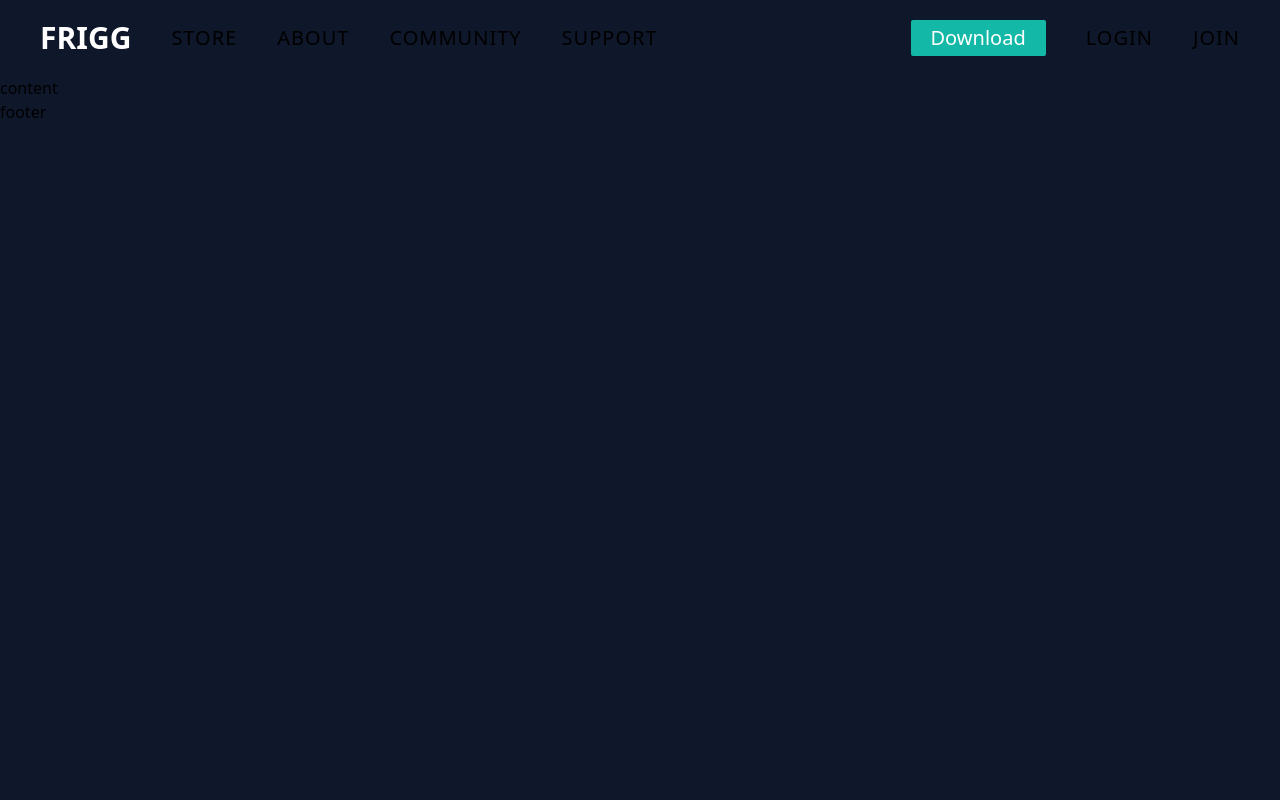
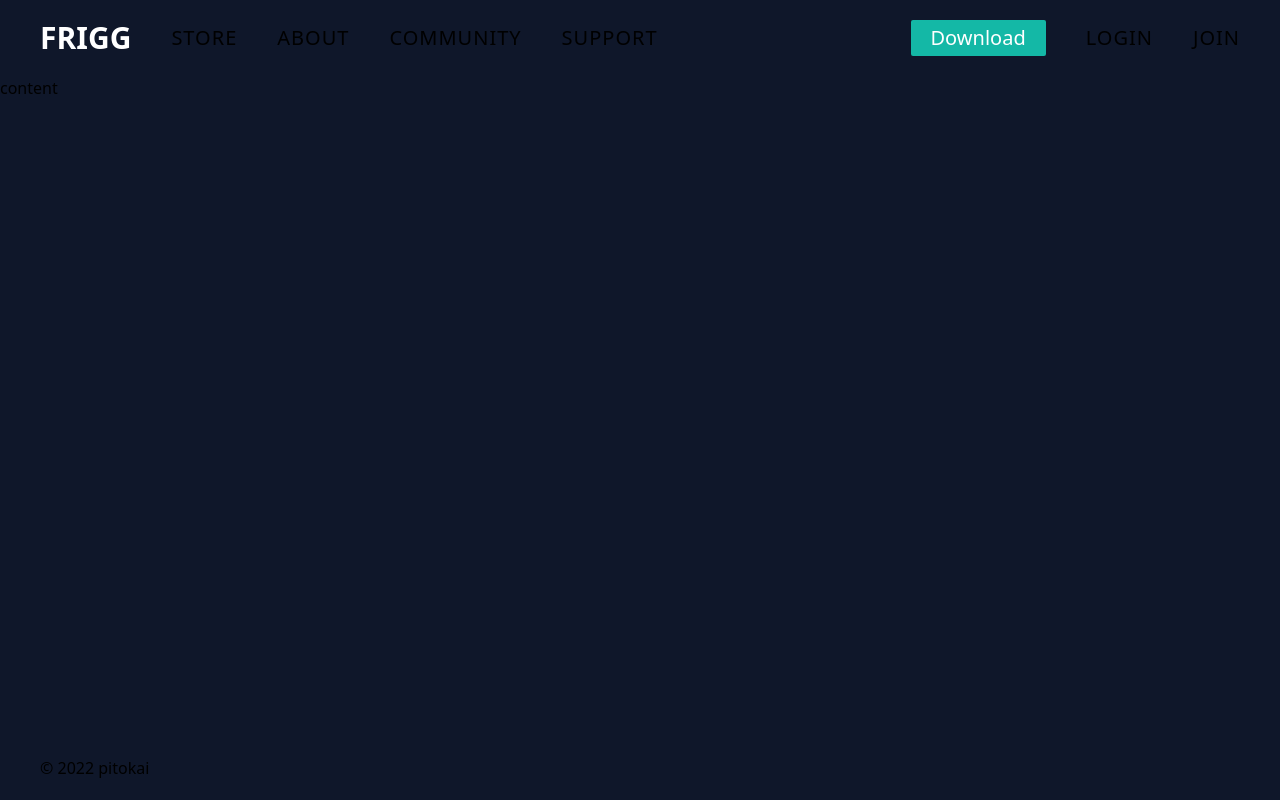
Before and after one commit to crisvito/smk-airlangga-clone, a React (Vite) app: page / in a window 1280 px wide. Built offline with nearby package versions, Linux system fonts and the light colour scheme.

Commit message:
feat: footer component

```diff
--- a/src/App.tsx
+++ b/src/App.tsx
@@ -1,15 +1,13 @@
-import { NavigationBar } from "./components";
+import { NavigationBar, Footer } from "./components";
 
 export default function App() {
   return (
-    <div className="dark:text-white">
+    <div className="flex min-h-screen flex-col dark:text-white">
       <NavigationBar />
-      <main>
+      <main className="flex-[1]">
         <p>content</p>
       </main>
-      <footer>
-        <p>footer</p>
-      </footer>
+      <Footer />
     </div>
   );
 }
--- /dev/null
+++ b/src/components/footer.tsx
@@ -0,0 +1,9 @@
+export function Footer() {
+  const date = new Date();
+  const year = date.getFullYear();
+  return (
+    <footer className="flex justify-between px-10 py-5">
+      <p>&copy; {year} pitokai </p>
+    </footer>
+  );
+}
--- a/src/components/index.ts
+++ b/src/components/index.ts
@@ -1,3 +1,4 @@
 export * from './navigation-bar'
 export * from './button'
 export * from './link-button'
+export * from './footer'
--- a/src/components/navigation-bar.tsx
+++ b/src/components/navigation-bar.tsx
@@ -2,9 +2,9 @@ import { configNavBarLinks } from "../configs";
 import { LinkButton } from "../components";
 export function NavigationBar() {
   return (
-    <nav className="px-10 py-5 text-xl flex justify-between">
-      <div className="nav-item-first flex gap-10 items-center">
-        <h1 className="text-white font-bold text-3xl uppercase">frigg</h1>
+    <nav className="flex justify-between px-10 py-5 text-xl">
+      <div className="nav-item-first flex items-center gap-10">
+        <h1 className="text-3xl font-bold uppercase text-white">frigg</h1>
 
         <ul className="nav-links">
           {configNavBarLinks.map((navBarLinks) => {
@@ -13,7 +13,7 @@ export function NavigationBar() {
         </ul>
       </div>
 
-      <div className="nav-item-second flex gap-10 items-center">
+      <div className="nav-item-second flex items-center gap-10">
         <LinkButton to="/about">Download</LinkButton>
         <ul className="nav-links">
           <li>Login</li>
```
